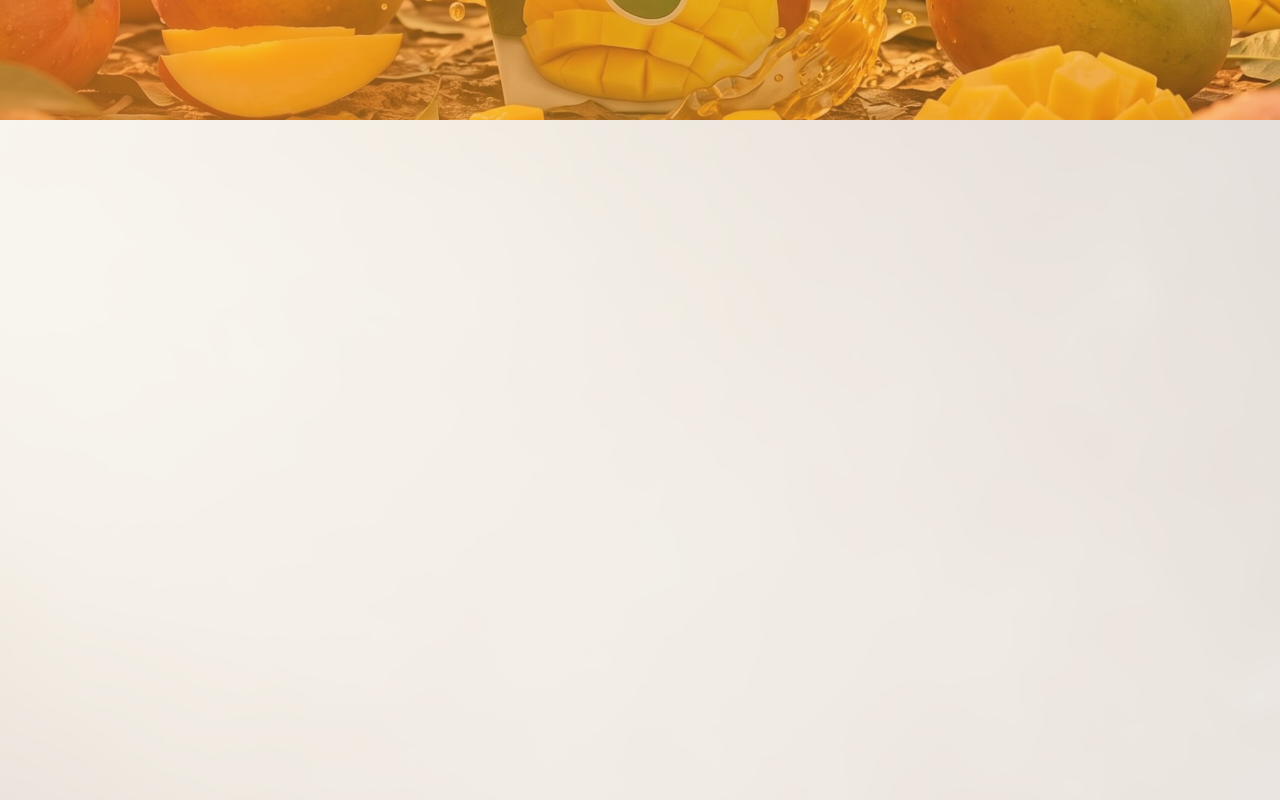
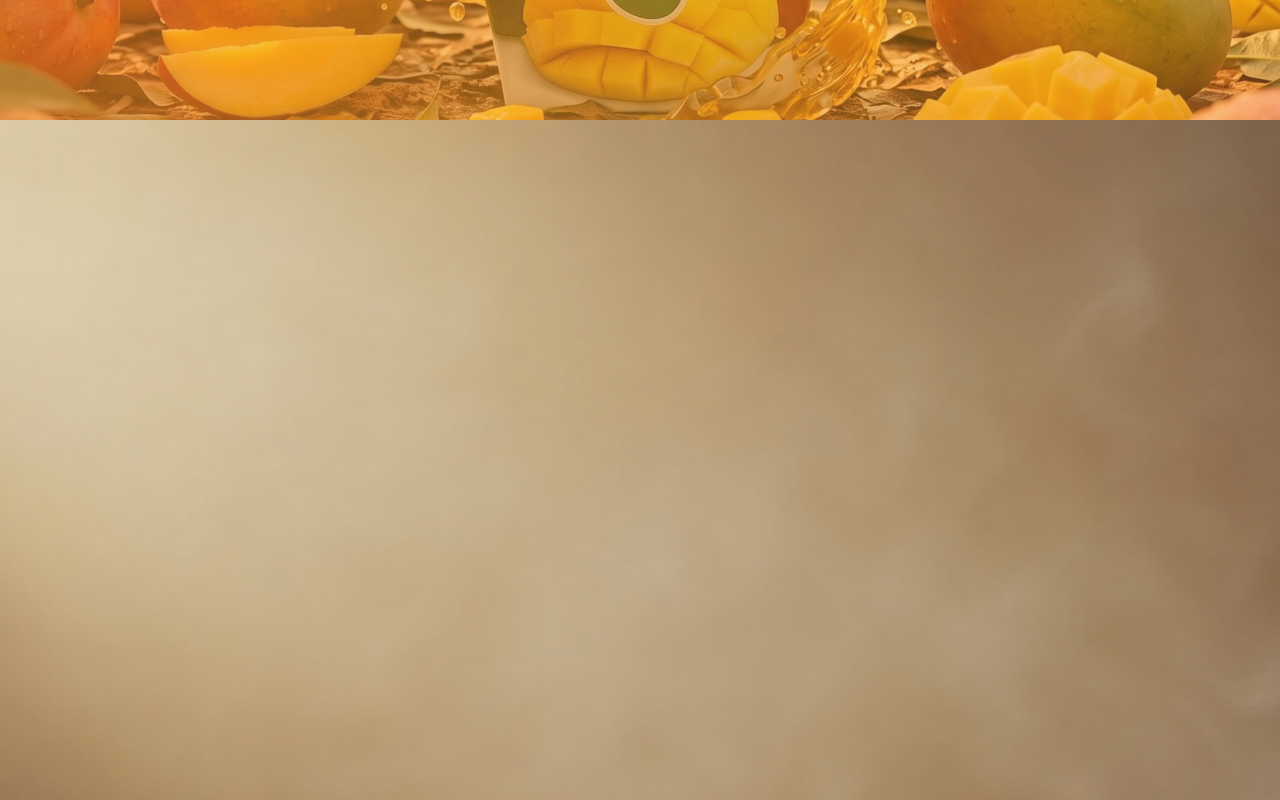
Before and after one commit to WWW-Alhnani-COM/Leader, a Next.js app: page / in a window 1280 px wide. Shown: the part 680-1480 px from the top of the page. Built offline with nearby package versions, Linux system fonts and the light colour scheme.

Commit message:
Refactor div class for layout adjustment

```diff
--- a/app/page.tsx
+++ b/app/page.tsx
@@ -92,7 +92,7 @@ export default function Home() {
         </div>
 
         {/* 3. باقي الأقسام - تظهر بعد الهيلبر */}
-        <div className="relative z-20 bg-white/80 backdrop-blur-sm">
+        <div className="relative z-20">
           <FeaturesSection />
           <VisionSection />
           <CTASection />
@@ -103,4 +103,4 @@ export default function Home() {
       </main>
     </>
   );
-        }
+}
```
